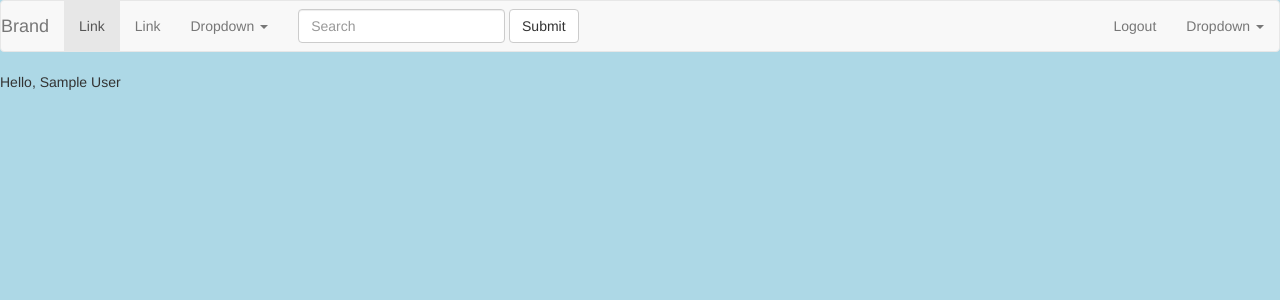
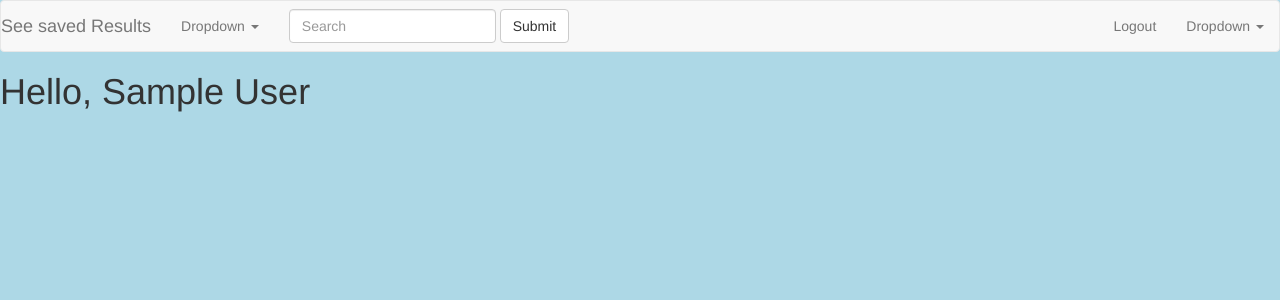
Before and after one commit to rsoderlind/HackBright-Project, a Flask app: page /display in a window 1280 px wide. Shown: the top 300 px of the page. Run offline with Flask 2, Linux system fonts and the light colour scheme; the visitor is signed in with stand-in values (Sample User, id 1); data comes from the database, SQL or seed files in the repository; data that the repository does not hold is empty; some libraries are stand-ins or nearby versions.

Commit message:
WIP: Bootstrap

```diff
--- a/server.py
+++ b/server.py
@@ -24,7 +24,7 @@ def see_next_ten():
     """See Next Ten image items."""
 
     if 'button_click' in session:
-        next_ten = session['button_click'] * 7
+        next_ten = session['button_click'] * 6
     else:
         next_ten = 0
 
@@ -34,7 +34,7 @@ def see_next_ten():
         session['button_click'] += 1
 
 
-    image_results = db.session.query(Product).filter(Product.image != "").limit(7).offset(next_ten).all()
+    image_results = db.session.query(Product).filter(Product.image != "").limit(6).offset(next_ten).all()
 
     new_image_results = []
 
@@ -51,6 +51,19 @@ def search_clothing():
     """Add a student."""
 
     search_item = request.args.get('myInput')
+
+
+@app.route("/getBestItems")
+def get_best_items():
+    results = Product.query.filter(Product.name.like('%' + 'top' + '%')).all()
+    new_results = []
+    for result in results[:13]:
+        new_results.append({"id": result.product_id, "name": result.name, "image": result.image})
+
+    final_results = {'new_results': new_results}
+
+    return jsonify(final_results)
+
 
 @app.route("/searchData")
 def search_data():
@@ -143,6 +156,18 @@ def save_product():
     return redirect(request.referrer)
 
 
+@app.route('/displayModal', methods=['POST'])
+def display_modal():
+    """Process registration."""
+
+    product_description = request.form.get('product_description')
+    product_name = request.form.get('product_name')
+    product_clickurl = request.form.get('product_clickurl')
+
+    return redirect(request.referrer)
+
+
+
 @app.route('/login', methods=['GET'])
 def login_form():
     """Show login form."""
--- /dev/null
+++ b/static/js/main.js
@@ -0,0 +1,94 @@
+
+$( document ).ready(function() {
+    $.get('/getBestItems', function(results){
+
+      $('#bestItems').html("");
+      for(result of results['new_results']){
+           var result_image = "<div class='col-md-3 resultBoxhl'><img src='" + result.image + "' class='border' height='200' width='200'></div>";
+        $('#bestItems').append(result_image);
+      }
+
+
+})
+
+
+$('#searchButton').on('click', function(evt){
+  evt.preventDefault();
+  console.log("we are running");
+    var searchTerm = $('#searchClothing').val();
+    console.log(searchTerm);
+    $.get('/searchData?searchClothing=' + searchTerm, function(results){
+      $('#results').html("");
+   /*for (result of results['new_results']){
+        var result_div = "<div class='col-md-4 resultBoxhl'><form action='/save' method='post'><input name='product_id' type='hidden' value="+ result.id +"><input type='submit' value='Save Search Results'><input type='hidden' name='search_term' id='search_term' value='" + searchTerm + "'></form>" + result.name + "<img src='" + result.image + "'></div>";
+        $('#results').append(result_div);
+      }*/
+
+      for (result of results['new_results']){
+        var result_div = "<div class='col-md-3 resultBoxhl'><img src='" + result.image + "' class='border' data-result-id='" + result.id +  "' data-search-term='" + searchTerm + "'></div>";
+        $('#results').append(result_div);
+      }
+
+        $(".resultImg").click(function(evt){
+
+    var resultId = $(this).data("resultId");
+    var searchTerm = $(this).data("searchTerm");
+    var formData = {'result_id': resultId, 'search_term': searchTerm};
+
+    $.post("/save", formData, function(results){
+
+      //document.location.href = '/display';
+        $('.resultImg').click(function() {
+        var id = $('img', this).attr('src');
+        //console.log(id);
+        $(this).attr('src', '../static/green-check-mark.svg');
+        });
+
+    });
+
+
+  });
+
+
+      $('#bestItems').html("");
+      /*for(result of results['other_results']){
+           var result_div = "<div>" + result.name + "<form action='/save' method='post'><input name='product_id' type='hidden' value="+ result.id +"><input type='submit' value='Save Search Results'><input type='hidden' name='search_term' id='search_term' value='" + searchTerm + "'></form></div>";
+        $('#bestItems').append(result_div);
+
+      }*/
+
+
+}) //end of .get
+});//end of searchButton on click
+
+
+
+
+
+$('#seeNextTen').on('click', function(evt){
+  evt.preventDefault();
+  console.log("we are running");
+    //var searchTerm = $('#searchClothing').val();
+    $.get('/seeNextTen', function(results){
+
+      $('#myOwnCarousel').html("");
+      for(result of results['new_image_results']){
+           var result_image = "<img src='" + result.image + "'>";
+        $('#myOwnCarousel').append(result_image);
+      }
+
+
+}) //end of .get
+    $("#myOwnCarousel").css("margin-left","0px");
+
+    $("#myOwnCarousel").animate({
+
+
+        marginLeft: "+=150px",
+    }, 1000 );
+
+});//end of seeNextTen on click
+
+$("#seeNextTen").click();
+
+});//end of document ready
--- a/static/style.css
+++ b/static/style.css
@@ -13,13 +13,38 @@
     padding: 0px;
 }
 
-body{
+body, html {  background-color: lightblue}
 
-    background-color: lightblue;
+
+.imageResult{
+
+    background-color: white;
+    height:200px;
 }
 
-#imageResult{
+#productBox{
 
-    background-color: white;
-    margin-top: 0px;
+   background-color: white;
+   border: 1px solid gray;
+   height:210px;
 }
+
+.btnClothes{
+
+border: 0;
+padding: 0;
+
+}
+
+#bestItems{
+  background-color: white;
+}
+
+.border{
+border-width: 2px;   border-color: gray;   border-style: solid;
+background-color: white;
+}
+
+#results{
+  background-color: white;
+}
--- a/templates/display.html
+++ b/templates/display.html
@@ -3,12 +3,56 @@
 
 
 {% block content %}
-Hello, {{name}}<br>
+<h1>Hello, {{name}}</h1><br>
 {% for saved_search in saved_searches %}
-    {{saved_search.product.name}}<br>
-    {{saved_search.product.click_url}}<br>
-    {{saved_search.search_term}}<br>
-    <img src ='{{saved_search.product.image}}'><br>
+<div class="container-fluid">
+<div class="row-fluid">
+    <div class='col-md-2 resultBoxhl' id="productBox">
+    <!-- Button trigger modal -->
+<!-- <button type="button" class="btn btn-primary btn-lg" data-toggle="modal" data-target="#myModal">
+  Launch demo modal
+</button> -->
+
+ <!-- <a href="#bannerformmodal" data-toggle="modal" data-target="#bannerformmodal"> -->
+
+   <a href="#" class="btn btn-primary btn-lg btnClothes" data-toggle="modal" data-target="#myModal{{saved_search.product.product_id}}">
+
+
+    <img src ='{{saved_search.product.image}}' data-product-description='{{saved_search.product.description}}' data-product-name='{{saved_search.product.name}}' data-product-clickurl='{{saved_search.product.click_url}}'></a>
+
+
+</div>
+</div>
+
+
+<!-- Modal -->
+<div class="modal fade" id="myModal{{saved_search.product.product_id}}" tabindex="-1" role="dialog" aria-labelledby="myModalLabel">
+  <div class="modal-dialog" role="document">
+    <div class="modal-content">
+      <div class="modal-header">
+        <button type="button" class="close" data-dismiss="modal" aria-label="Close"><span aria-hidden="true">&times;</span></button>
+        <h4 class="modal-title" id="myModalLabel">{{saved_search.product.name}}</h4>
+      </div>
+      <div class="modal-body">
+
+        {{saved_search.product.description|safe}}
+      <br><br>
+        <a href="{{saved_search.product.click_url}}">Find in a store</a>
+
+
+      </div>
+      <div class="modal-footer">
+        <button type="button" class="btn btn-default" data-dismiss="modal">Close</button>
+
+      </div>
+    </div>
+  </div>
+</div>
+<!-- end modal -->
 {% endfor %}
 
+<script>
+
+</script>
+
 {% endblock %}
--- a/templates/navbar.html
+++ b/templates/navbar.html
@@ -31,14 +31,14 @@
         <span class="icon-bar"></span>
         <span class="icon-bar"></span>
       </button>
-      <a class="navbar-brand" href="#">Brand</a>
+      <a class="navbar-brand" href="/display">See saved Results</a>
     </div>
 
     <!-- Collect the nav links, forms, and other content for toggling -->
     <div class="collapse navbar-collapse" id="bs-example-navbar-collapse-1">
       <ul class="nav navbar-nav">
-        <li class="active"><a href="#">Link <span class="sr-only">(current)</span></a></li>
-        <li><a href="#">Link</a></li>
+       <!--  <li class="active"><a href="#">Link<span class="sr-only">(current)</span></a></li>
+        <li><a href="#">Link</a></li> -->
         <li class="dropdown">
           <a href="#" class="dropdown-toggle" data-toggle="dropdown" role="button" aria-haspopup="true" aria-expanded="false">Dropdown <span class="caret"></span></a>
           <ul class="dropdown-menu">
@@ -78,6 +78,6 @@
 </nav>
 
     {% block content %}BODY CONTENT GOES HERE{% endblock %}
-
+<script src="/static/js/main.js"></script>
 </body>
 </html>
```
Also changed, not shown: templates/display-ori.html (added, +26 -0 lines), templates/index.html (+12 -107 lines).
